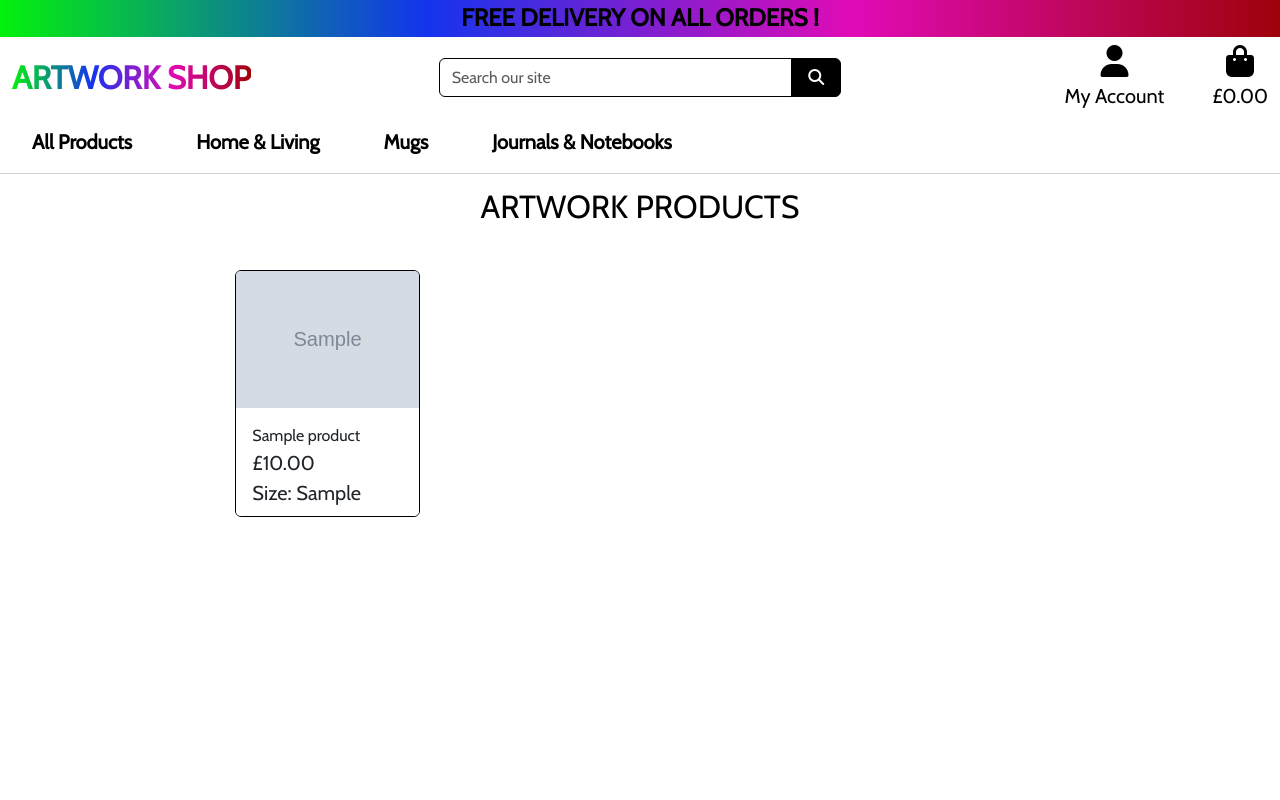
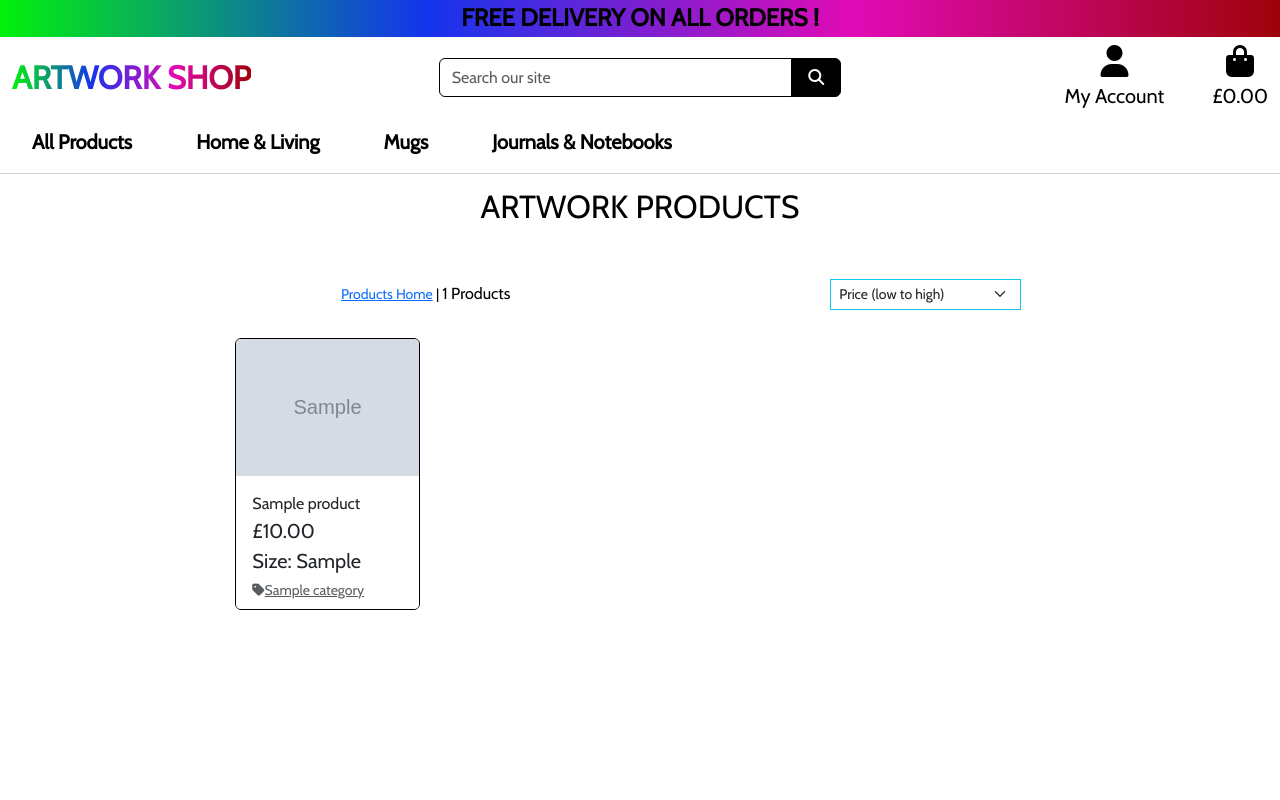
Before and after one commit to ManalAbdulqawi/artwork-online-shop, a Django app: a page that uses products/templates/products/products.html in a window 1280 px wide. Run offline with Django 4.2, Linux system fonts and the light colour scheme; tables that the repository leaves empty hold one stand-in row (values such as "Sample post"); grey boxes marked "Sample" are stand-in pictures; some libraries are stand-ins or nearby versions.

Commit message:
added sorting and product count to product page

```diff
--- a/products/templates/products/products.html
+++ b/products/templates/products/products.html
@@ -18,11 +18,40 @@
         <div class="row">
             <div class="col text-center text-black mt-4 mb-4">
                 <h2>ARTWORK PRODUCTS</h2>
+                 {% for c in current_categories %}
+                    <a class="category-badge text-decoration-none" href="{% url 'products' %}?category={{ c.name }}">
+                        <span class="p-2 mt-2 badge badge-white text-black rounded-1 border border-dark">{{ c.friendly_name }}</span>
+                    </a>
+                {% endfor %}
             </div>
         </div>
         <div class="row">
             <div class="product-container col-10 offset-1">
-                <div class="row mt-1 mb-2"></div>
+                <div class="row mt-1 mb-2">
+                     <div class="row mt-1 mb-2">
+                    <div class="col-12 col-md-6 my-auto order-md-last d-flex justify-content-center justify-content-md-end">
+                        <div class="sort-select-wrapper w-50">
+                            <select id="sort-selector" class="form-select form-select-sm rounded-0 border border-{% if current_sorting != 'None_None' %}info{% else %}black{% endif %}">
+                                <option value="reset" {% if current_sorting == 'None_None' %}selected{% endif %}>Sort by...</option>
+                                <option value="price_asc" {% if current_sorting == 'price_asc' %}selected{% endif %}>Price (low to high)</option>
+                                <option value="price_desc" {% if current_sorting == 'price_desc' %}selected{% endif %}>Price (high to low)</option>
+                                <option value="name_asc" {% if current_sorting == 'name_asc' %}selected{% endif %}>Name (A-Z)</option>
+                                <option value="name_desc" {% if current_sorting == 'name_desc' %}selected{% endif %}>Name (Z-A)</option>
+                                <option value="category_asc" {% if current_sorting == 'category_asc' %}selected{% endif %}>Category (A-Z)</option>
+                                <option value="category_desc" {% if current_sorting == 'category_desc' %}selected{% endif %}>Category (Z-A)</option>
+                            </select>
+                        </div>
+                    </div>
+                    <div class="col-12 col-md-6 order-md-first">
+                        <p class="text-black mt-3 text-center text-md-left">
+                            {% if search_term or current_categories or current_sorting != 'None_None' %}
+                                <span class="small"><a href="{% url 'products' %}">Products Home</a> | </span>
+                            {% endif %}
+                            {{ products|length }} Products{% if search_term %} found for <strong>"{{ search_term }}"</strong>{% endif %}
+                        </p>
+                    </div>
+                </div>
+                </div>
                 <div class="row">
                     {% for product in products %}
                         <div class="col-sm-6 col-md-6 col-lg-4 col-xl-3">
@@ -44,6 +73,13 @@
                                         <div class="col">
                                             <p class="lead mb-0 text-left font-weight-bold">£{{ product.price }}</p>
                                             <p class="lead mb-0 text-left font-weight-bold">Size: {{ product.size }}</p>
+                                            {% if product.category %}
+                                            <p class="small mt-1 mb-0">
+                                                <a class="text-muted" href="{% url 'products' %}?category={{ product.category.name }}">
+                                                    <i class="fas fa-tag mr-1"></i>{{ product.category.friendly_name }}
+                                                </a>
+                                            </p>
+                                            {% endif %}
 
                                         </div>
                                     </div>
@@ -73,6 +109,7 @@
                     {% endfor %}
                 </div>
             </div>
+            <div class="mb-5"></div>
         </div>
      </div>
      </div>
--- a/products/views.py
+++ b/products/views.py
@@ -23,6 +23,8 @@ def all_products(request):
             if sortkey == 'name':
                 sortkey = 'lower_name'
                 products = products.annotate(lower_name=Lower('name'))
+            if sortkey == 'category':
+                sortkey = 'category__name'
 
             if 'direction' in request.GET:
                 direction = request.GET['direction']
--- a/static/css/base.css
+++ b/static/css/base.css
@@ -31,6 +31,11 @@ body {
     color: transparent; /* hide original text color */
     -webkit-text-fill-color: transparent; /* for Safari */
     text-transform: uppercase;
+}
+
+a.category-badge > span.badge:hover {
+    background: black!important;
+    color: #fff !important;
 }
 
 .backgroundlayer {
```
Also changed, not shown: products/templates/products/product_detail.html (+8 -1 lines).
